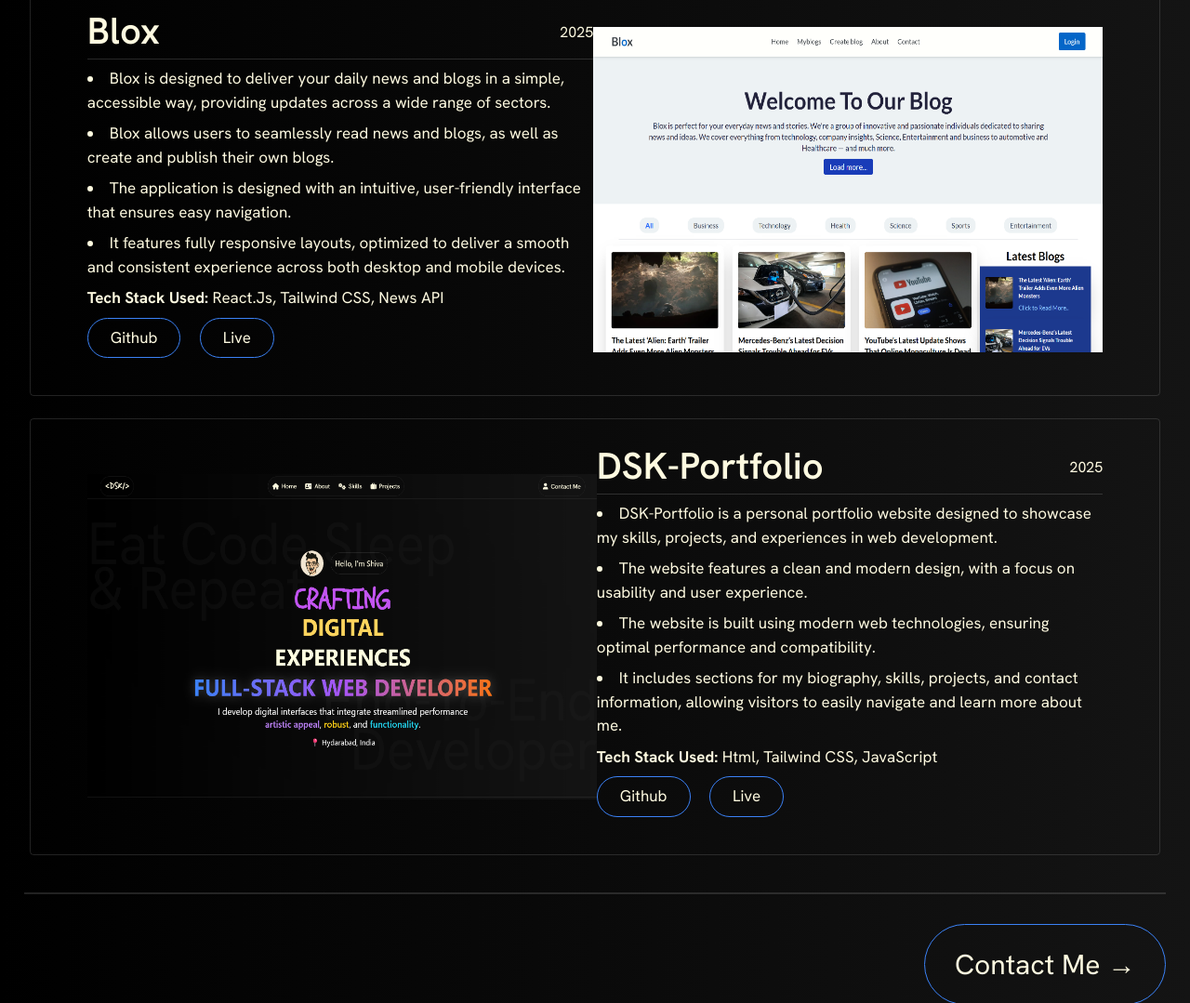
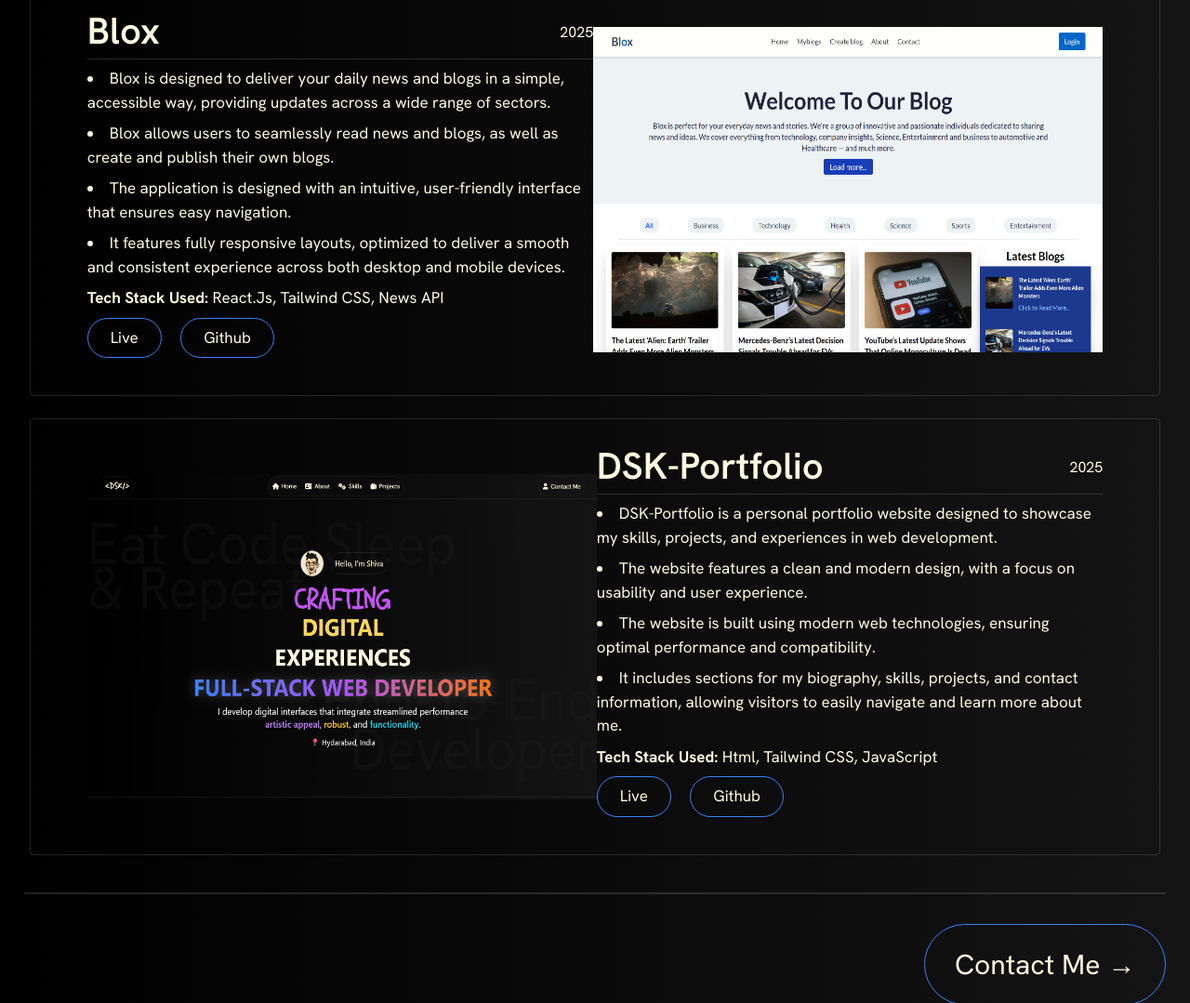
Before and after one commit to ShivakumarDornala/New-Portfolio-2026, a website: page projects.html in a window 1280 px wide. Shown: the part 328-1407 px from the top of the page at 93% size. Drawn offline with nearby package versions, Linux system fonts and the light colour scheme; a web font is replaced by a local one.

Commit message:
Changes in project page...

```diff
--- a/projects.html
+++ b/projects.html
@@ -191,11 +191,12 @@
               </p>
               <div class="space-x-4">
                 <button
+                  class="border border-blue-500 rounded-full transition-all py-2 px-6 duration-500 ease-in-out hover:bg-blue-500 hover:text-white group">Live
+                </button>
+                <button
                   class="border border-blue-500 rounded-full transition-all py-2 px-6 duration-500 ease-in-out hover:bg-blue-500 hover:text-white group">
                   <a href="http://localhost:5174/" target="_blank">Github</a>
                 </button>
-                <button
-                  class="border border-blue-500 rounded-full transition-all py-2 px-6 duration-500 ease-in-out hover:bg-blue-500 hover:text-white group">Live</button>
               </div>
             </div>
           </div>
@@ -246,11 +247,12 @@
               </p>
               <div class="space-x-4">
                 <button
+                  class="border border-blue-500 rounded-full transition-all py-2 px-6 duration-500 ease-in-out hover:bg-blue-500 hover:text-white group">Live
+                </button>
+                <button
                   class="border border-blue-500 rounded-full transition-all py-2 px-6 duration-500 ease-in-out hover:bg-blue-500 hover:text-white group">
                   Github
                 </button>
-                <button
-                  class="border border-blue-500 rounded-full transition-all py-2 px-6 duration-500 ease-in-out hover:bg-blue-500 hover:text-white group">Live</button>
               </div>
             </div>
           </div>
```
